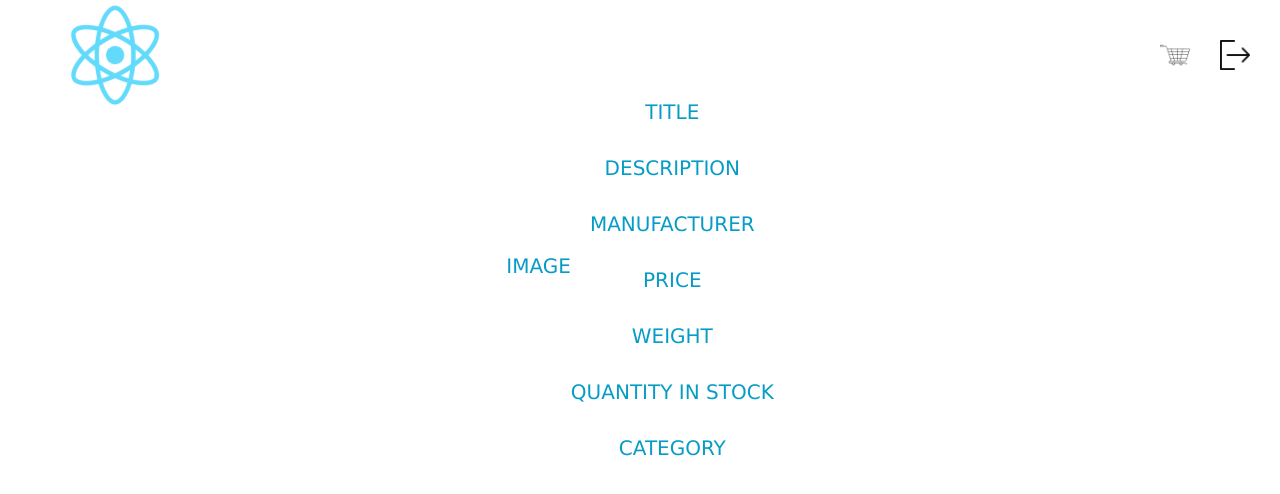
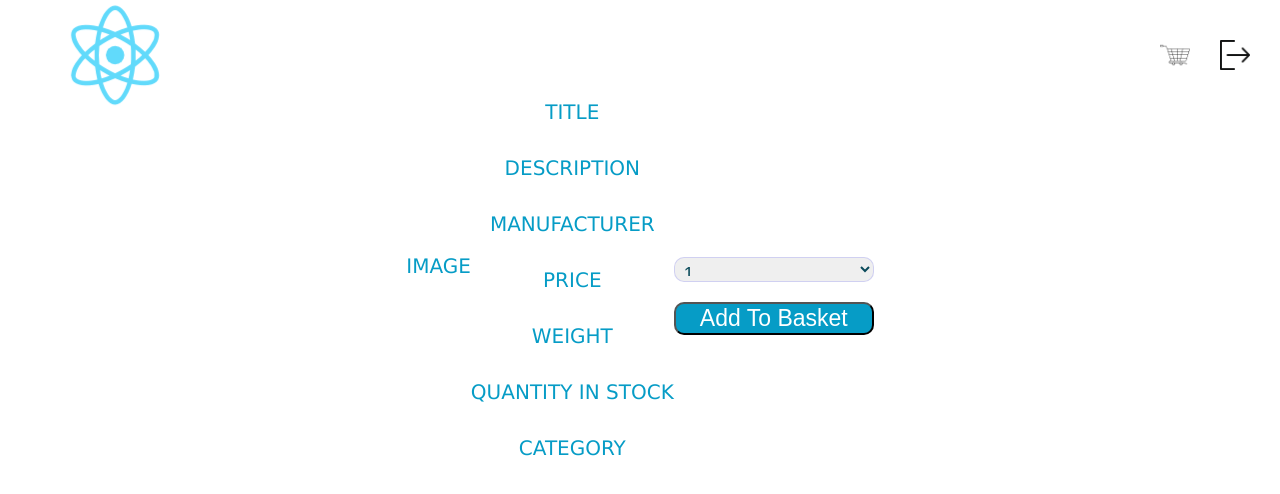
Before and after one commit to alinakazzaa/Sample-shopping-cart-app-React-, a React (Create React App) app: page /viewItem/1 in a window 1280 px wide. Shown: the top 494 px of the page. Built offline with nearby package versions, Linux system fonts and the light colour scheme.

Commit message:
added baster to item vivew

```diff
--- a/src/components/ItemView.js
+++ b/src/components/ItemView.js
@@ -1,6 +1,7 @@
 import React from 'react'
+import { quantities } from '../constants/quantities'
 
-export const ItemView = ({ value }) => {
+export const ItemView = ({ value, addToBasket, isCustomer, setBasketQuantity }) => {
 
     return <div className="mainBox">
         <div className="centered">
@@ -8,7 +9,7 @@ export const ItemView = ({ value }) => {
                 <p className="subTitle">Image</p>
                 {<img className="image" src={value.image} /> || null}
             </div>
-            <div className="formContainer">
+            <form className="formContainer">
                 <label className="subTitle">
                     Title
             </label>
@@ -37,7 +38,16 @@ export const ItemView = ({ value }) => {
                     Category
             </label>
                 <p className="blackText">{value.category}</p>
-            </div>
+            </form>
+            {isCustomer && <div className="basketActions">
+                <select name="basketQuantity" className="input" value={value.basketQuantity || quantities[0]}
+                    onChange={selected => setBasketQuantity(selected.target.value)}>
+                    {quantities.map(quantity => {
+                        return <option value={quantity}>{quantity}</option>
+                    })}
+                </select>
+                <input className="bigBtn" type="submit" value="Add To Basket" onClick={() => addToBasket(value)} />
+            </div>}
         </div>
     </div >
 }
```
